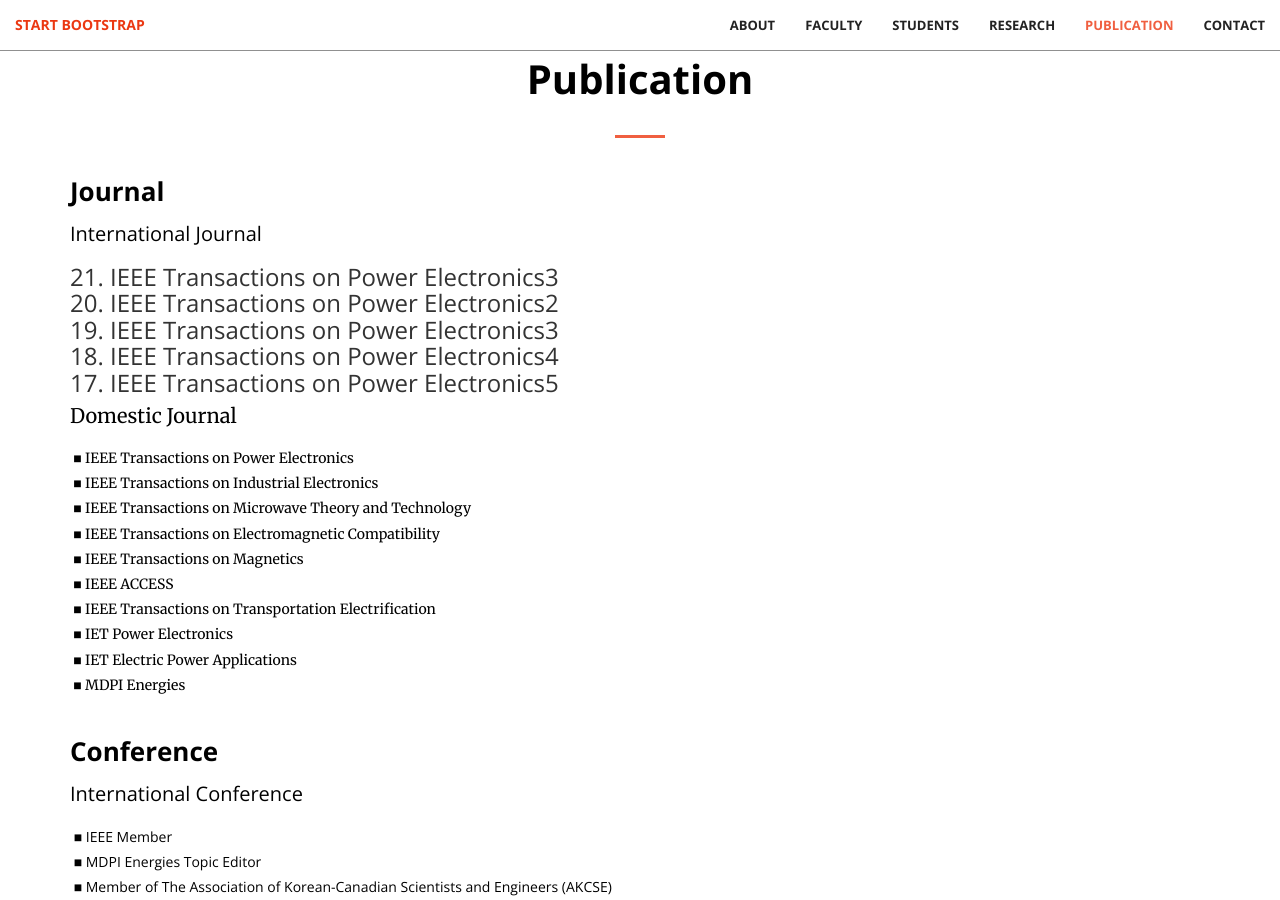
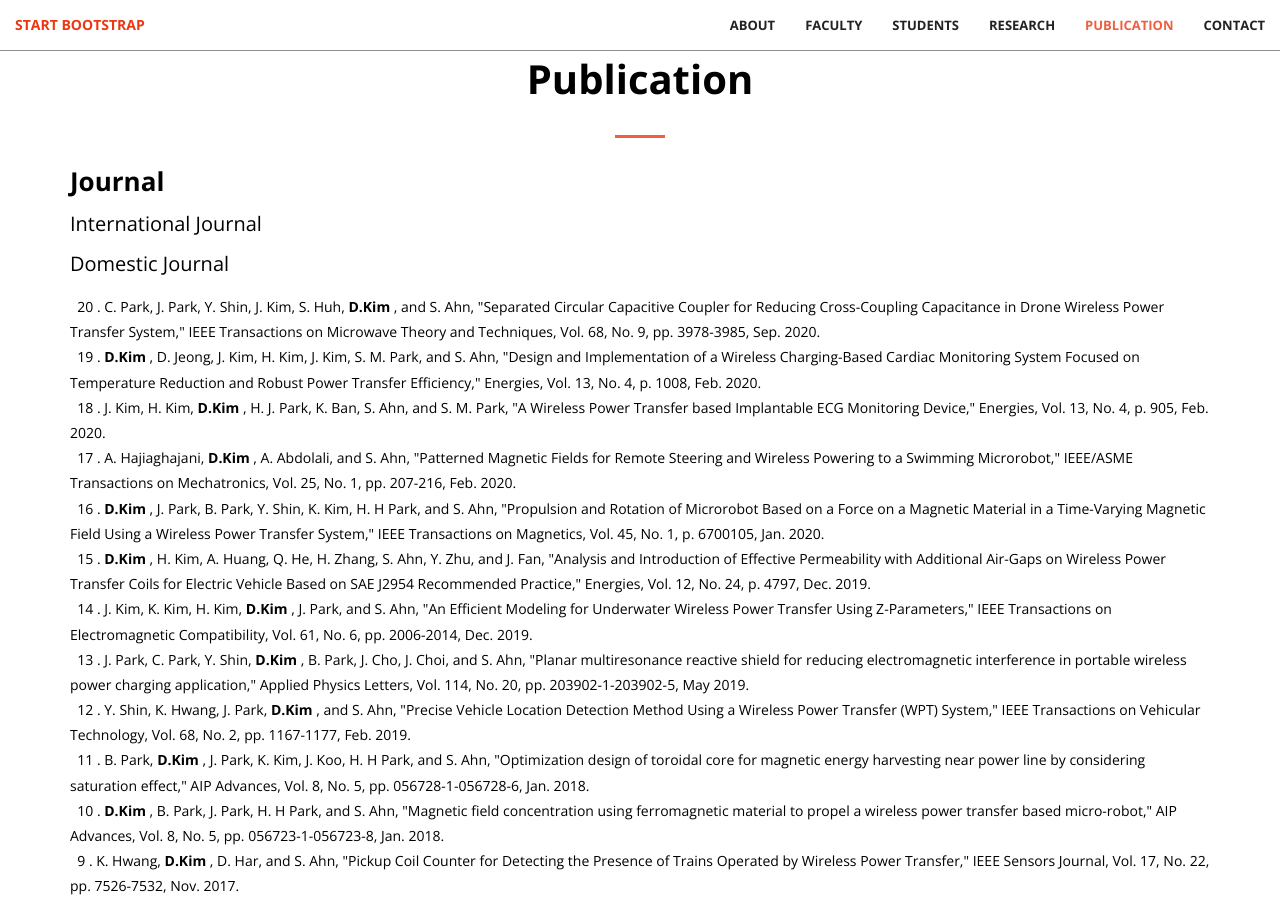
Before and after one commit to dwKim88/AEL, a Jekyll site: the page built from index.html, in a window 1280 px wide and 900 px high, scrolled down 4622 px. Built offline with Jekyll 4.4.1, drawn with Linux system fonts in a browser that asks for light colours; some of the changed text lies outside the part shown.

Commit message:
Update services.html

```diff
--- a/_includes/services.html
+++ b/_includes/services.html
@@ -18,7 +18,7 @@
         <!-- Journal Parts -->
         <div class="row">
             <div class="col-md-12 text-left">
-                <h2>
+                <h4>
                     <p style="line-height: 1.0; color:black; font-size:26px;">
                         <B> Journal </B>
                     </p>
@@ -26,32 +26,32 @@
                         International Journal
                     </p>
 
-                    <h3>
-                    <ol start="21" reversed>
-
-                        <li>IEEE Transactions on Power Electronics3 </li>
-                        <li>IEEE Transactions on Power Electronics2</li>
-                        <li>IEEE Transactions on Power Electronics3</li>
-                        <li>IEEE Transactions on Power Electronics4</li>
-                        <li>IEEE Transactions on Power Electronics5</li>
-
-                    </ol>
-                    </h3>
 
                     <p style="line-height: 1.0; color:black; font-size:20px;">
                         Domestic Journal
                     </p>
                     <p style="line-height: 1.8; color:black; font-size:14px;">
-                        &nbsp;■ IEEE Transactions on Power Electronics<br>
-                        &nbsp;■ IEEE Transactions on Industrial Electronics<br>
-                        &nbsp;■ IEEE Transactions on Microwave Theory and Technology<br>
-                        &nbsp;■ IEEE Transactions on Electromagnetic Compatibility<br>
-                        &nbsp;■ IEEE Transactions on Magnetics<br>
-                        &nbsp;■ IEEE ACCESS<br>
-                        &nbsp;■ IEEE Transactions on Transportation Electrification<br>
-                        &nbsp;■ IET Power Electronics<br>
-                        &nbsp;■ IET Electric Power Applications<br>
-                        &nbsp;■ MDPI Energies<br>
+                        &nbsp;	20	.	C. Park, J. Park, Y. Shin, J. Kim, S. Huh, <B> D.Kim </B>, and S. Ahn, "Separated Circular Capacitive Coupler for Reducing Cross-Coupling Capacitance in Drone Wireless Power Transfer System," IEEE Transactions on Microwave Theory and Techniques, Vol. 68, No. 9, pp. 3978-3985, Sep. 2020.	<br>
+                        &nbsp;	19	.	<B> D.Kim </B>, D. Jeong, J. Kim, H. Kim, J. Kim, S. M. Park, and S. Ahn, "Design and Implementation of a Wireless Charging-Based Cardiac Monitoring System Focused on Temperature Reduction and Robust Power Transfer Efficiency," Energies, Vol. 13, No. 4, p. 1008, Feb. 2020.	<br>
+                        &nbsp;	18	.	J. Kim, H. Kim, <B> D.Kim </B>, H. J. Park, K. Ban, S. Ahn, and S. M. Park, "A Wireless Power Transfer based Implantable ECG Monitoring Device," Energies, Vol. 13, No. 4, p. 905, Feb. 2020.	<br>
+                        &nbsp;	17	.	A. Hajiaghajani, <B> D.Kim </B>, A. Abdolali, and S. Ahn, "Patterned Magnetic Fields for Remote Steering and Wireless Powering to a Swimming Microrobot," IEEE/ASME Transactions on Mechatronics, Vol. 25, No. 1, pp. 207-216, Feb. 2020.	<br>
+                        &nbsp;	16	.	<B> D.Kim </B>, J. Park, B. Park, Y. Shin, K. Kim, H. H Park, and S. Ahn, "Propulsion and Rotation of Microrobot Based on a Force on a Magnetic Material in a Time-Varying Magnetic Field Using a Wireless Power Transfer System," IEEE Transactions on Magnetics, Vol. 45, No. 1, p. 6700105, Jan. 2020.	<br>
+                        &nbsp;	15	.	<B> D.Kim </B>, H. Kim, A. Huang, Q. He, H. Zhang, S. Ahn, Y. Zhu, and J. Fan, "Analysis and Introduction of Effective Permeability with Additional Air-Gaps on Wireless Power Transfer Coils for Electric Vehicle Based on SAE J2954 Recommended Practice," Energies, Vol. 12, No. 24, p. 4797, Dec. 2019.	<br>
+                        &nbsp;	14	.	J. Kim, K. Kim, H. Kim, <B> D.Kim </B>, J. Park, and S. Ahn, "An Efficient Modeling for Underwater Wireless Power Transfer Using Z-Parameters," IEEE Transactions on Electromagnetic Compatibility, Vol. 61, No. 6, pp. 2006-2014, Dec. 2019.	<br>
+                        &nbsp;	13	.	J. Park, C. Park, Y. Shin, <B> D.Kim </B>, B. Park, J. Cho, J. Choi, and S. Ahn, "Planar multiresonance reactive shield for reducing electromagnetic interference in portable wireless power charging application," Applied Physics Letters, Vol. 114, No. 20, pp. 203902-1-203902-5, May 2019.	<br>
+                        &nbsp;	12	.	Y. Shin, K. Hwang, J. Park, <B> D.Kim </B>, and S. Ahn, "Precise Vehicle Location Detection Method Using a Wireless Power Transfer (WPT) System," IEEE Transactions on Vehicular Technology, Vol. 68, No. 2, pp. 1167-1177, Feb. 2019.	<br>
+                        &nbsp;	11	.	B. Park, <B> D.Kim </B>, J. Park, K. Kim, J. Koo, H. H Park, and S. Ahn, "Optimization design of toroidal core for magnetic energy harvesting near power line by considering saturation effect," AIP Advances, Vol. 8, No. 5, pp. 056728-1-056728-6, Jan. 2018.	<br>
+                        &nbsp;	10	.	<B> D.Kim </B>, B. Park, J. Park, H. H Park, and S. Ahn, "Magnetic field concentration using ferromagnetic material to propel a wireless power transfer based micro-robot," AIP Advances, Vol. 8, No. 5, pp. 056723-1-056723-8, Jan. 2018.	<br>
+                        &nbsp;	9	.	K. Hwang, <B> D.Kim </B>, D. Har, and S. Ahn, "Pickup Coil Counter for Detecting the Presence of Trains Operated by Wireless Power Transfer," IEEE Sensors Journal, Vol. 17, No. 22, pp. 7526-7532, Nov. 2017.	<br>
+                        &nbsp;	8	.	<B> D.Kim </B>, K. Hwang, J. Park, H. H Park, and S. Ahn, "Miniaturization of Implantable Micro-Robot Propulsion Using a Wireless Power Transfer System," micromachines, Vol. 8, No. 269, pp. 1-12, Sep. 2017.	<br>
+                        &nbsp;	7	.	<B> D.Kim </B>, K. Hwang, J. Park, H. H Park, and S. Ahn, "High-Efficiency Wireless Power and Force Transfer for a Micro-Robot Using a Multiaxis AC/DC Magnetic Coil," IEEE Transactions on Magnetics, Vol. 53, No. 6, p. 9401804, Jun. 2017.	<br>
+                        &nbsp;	6	.	J. Park, <B> D.Kim </B>, K. Hwang, H. H Park, S. I. Kwak, J. H. Kwon, and S. Ahn, "A Resonant Reactive Shielding for Planar Wireless Power Transfer System in Smartphone Application," IEEE Transactions on Electromagnetic Compatibility, Vol. 59, No. 2, pp. 695-703, Apr. 2017.	<br>
+                        &nbsp;	5	.	K. Hwang, J. Cho, <B> D.Kim </B>, J. Park, J. H. Kwon, S. I. Kwak, H. H Park, and S. Ahn, "An Autonomous Coil Alignment System for the Dynamic Wireless Charging of Electric Vehicles to Minimize Lateral Misalignment," Energies, Vol. 10, No. 3, p. 315, Mar. 2017.	<br>
+                        &nbsp;	4	.	K. Hwang, J. Park, <B> D.Kim </B>, H. H Park, J. H. Kwon, S. I. Kwak, and S. Ahn, "Autonomous Coil Alignment System Using Fuzzy Steering Control for Electric Vehicles with Dynamic Wireless Charging," Mathematical Problems in Engineering, Vol. 2015, No. 205285, pp. 1-14, Dec. 2015.	<br>
+                        &nbsp;	3	.	<B> D.Kim </B>, J. Park, H. H Park, and S. Ahn, "Generation of Magnetic Propulsion Force and Torque for Microrobot Using Wireless Power Transfer Coil," IEEE Transactions on Magnetics, Vol. 51, No. 11, p. 8600104, Nov. 2015.	<br>
+                        &nbsp;	2	.	M. Kim, H. Kim, <B> D.Kim </B>, Y. Jeong, H. H Park, and S. Ahn, "A Three-Phase Wireless-Power-Transfer System for Online Electric Vehicles with Reduction of Leakage Magnetic Fields," IEEE Transactions on Microwave Theory and Techniques, Vol. 63, No. 11, pp. 3806-3813, Sep. 2015.	<br>
+                        &nbsp;	1	.	<B> D.Kim </B>, M. Kim, J. Yoo, H. H Park, and S. Ahn, "Magnetic resonant wireless power transfer for propulsion of implantable micro-robot," Journal of Applied Physics, Vol. 117, No. 17, p. 17E712, Apr. 2015.	<br>
+
                     </p>
                 </h4>
             </div>
```
